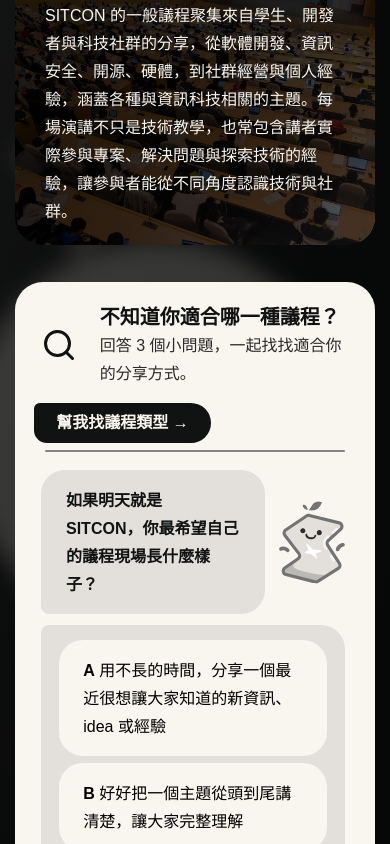
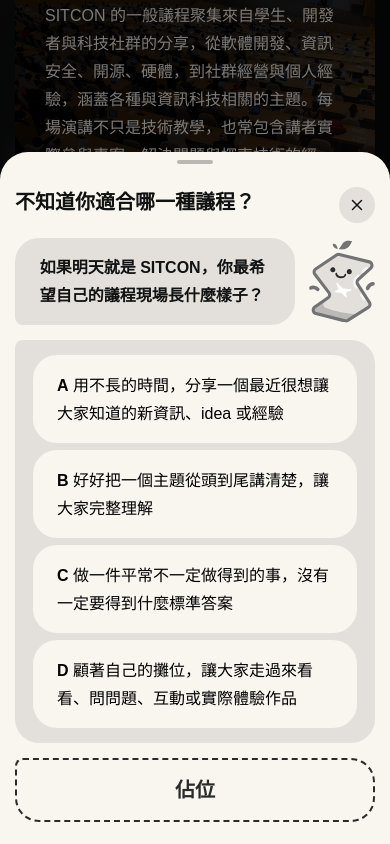
Before and after one commit to sitcon-tw/2027-cfp, a React (Vite) app: page / in a window 390 px wide. Both pictures are taken after a click on the button "幫我找議程類型 →". Shown: the part 1366-2210 px from the top of the page. Built offline with nearby package versions, Linux system fonts and the light colour scheme; a web font is replaced by a local one.

Commit message:
feat(home): open the session quiz in a dialog
The find-session button now opens the quiz in a Dialog (a bottom sheet
on mobile) so answers can't be tapped while scrolling the page.

```diff
--- a/src/components/home/session-quiz.tsx
+++ b/src/components/home/session-quiz.tsx
@@ -6,13 +6,22 @@ import quizMascot from '@/assets/quiz-mascot.svg'
 import { Placeholder } from '@/components/placeholder'
 import { Button } from '@/components/ui/button'
 import { Card } from '@/components/ui/card'
+import {
+  Dialog,
+  DialogClose,
+  DialogContent,
+  DialogTitle,
+  DialogTrigger,
+} from '@/components/ui/dialog'
 import { RadioGroup, RadioGroupItem } from '@/components/ui/radio-group'
-import { Separator } from '@/components/ui/separator'
 
 // Only the first of the three questions is designed so far.
 const question = content.session_quiz.question
 
-/** "Which session type suits you?" quiz card. */
+/**
+ * "Which session type suits you?" card. The quiz itself opens in a dialog
+ * (a bottom sheet on mobile) so the answers can't be tapped while scrolling.
+ */
 export function SessionQuiz() {
   const promptId = useId()
   const [answer, setAnswer] = useState<string | null>(null)
@@ -27,16 +36,16 @@ export function SessionQuiz() {
             {content.session_quiz.description}
           </p>
         </div>
-        {/* TODO: behavior is not designed yet (start or reveal the quiz?). */}
-        <Button variant="dark">{content.session_quiz.findSession}</Button>
+        <Dialog>
+          <DialogTrigger render={<Button variant="dark" />}>
+            {content.session_quiz.findSession}
+          </DialogTrigger>
+          <DialogContent className="flex flex-col gap-5">
+            <div className="flex items-start justify-between gap-2.5">
+              <DialogTitle>{content.session_quiz.title}</DialogTitle>
+              <DialogClose aria-label={content.session_quiz.close} />
             </div>
-
-      <div className="py-2.5 pr-2.5 pl-5">
-        <Separator className="rounded-full bg-background/50 data-[orientation=horizontal]:h-0.5" />
-      </div>
-
-      <div className="pl-1.25">
-        <div className="flex items-center gap-5 px-2.5 py-3.75">
+            <div className="flex items-center gap-5">
               <p
                 id={promptId}
                 className="flex-1 rounded-lg rounded-bl-sm bg-light px-8.25 pt-5.5 pb-5 text-paragraph font-bold"
@@ -45,7 +54,6 @@ export function SessionQuiz() {
               </p>
               <img src={quizMascot} alt="" className="shrink-0 rotate-6" />
             </div>
-        <div className="px-2.5 pb-3.75">
             <RadioGroup
               aria-labelledby={promptId}
               className="px-6"
@@ -60,13 +68,12 @@ export function SessionQuiz() {
                 </RadioGroupItem>
               ))}
             </RadioGroup>
-        </div>
-        <div className="px-2.5 pb-3.75">
             <Placeholder
               label={content.session_quiz.placeholder}
               className="min-h-0 rounded-lg rounded-tl-sm"
             />
-        </div>
+          </DialogContent>
+        </Dialog>
       </div>
     </Card>
   )
```
Lines whose indentation alone changed are shown as unchanged.
